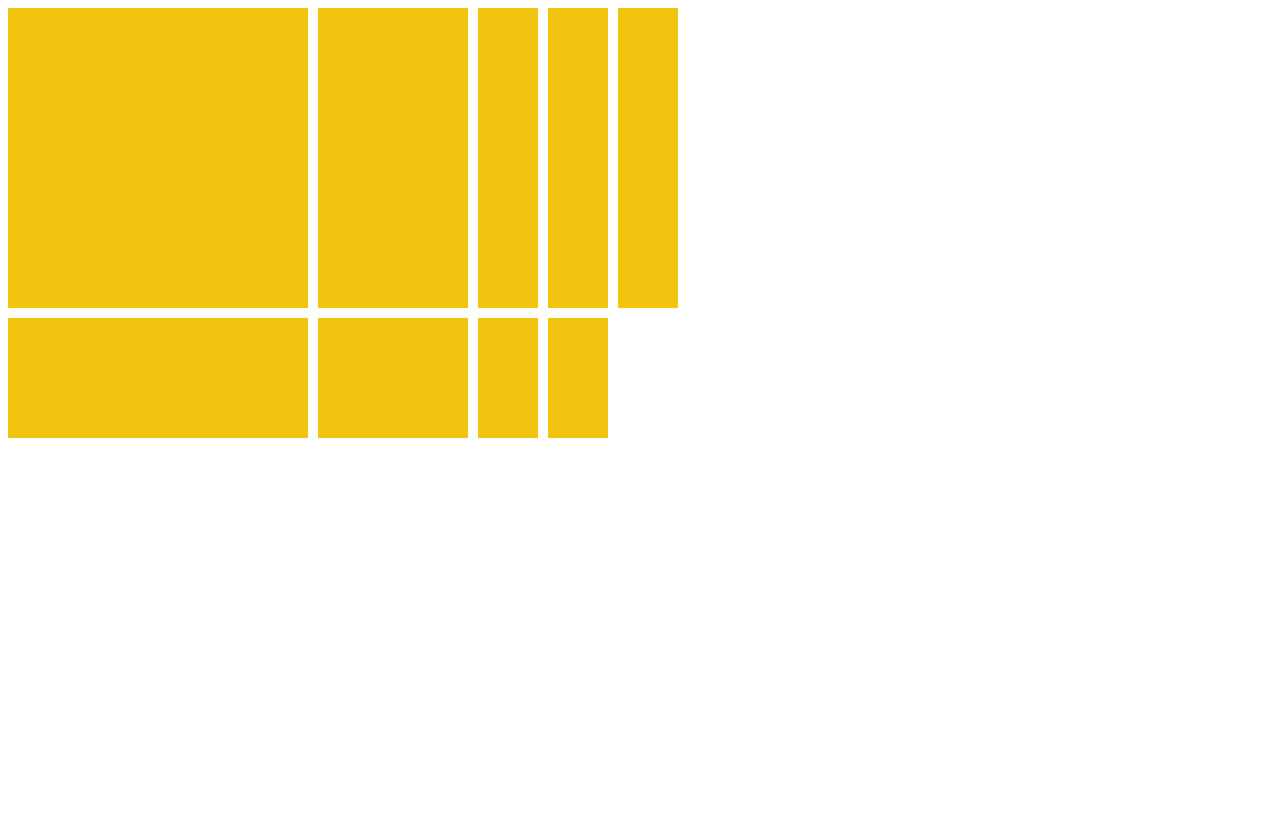
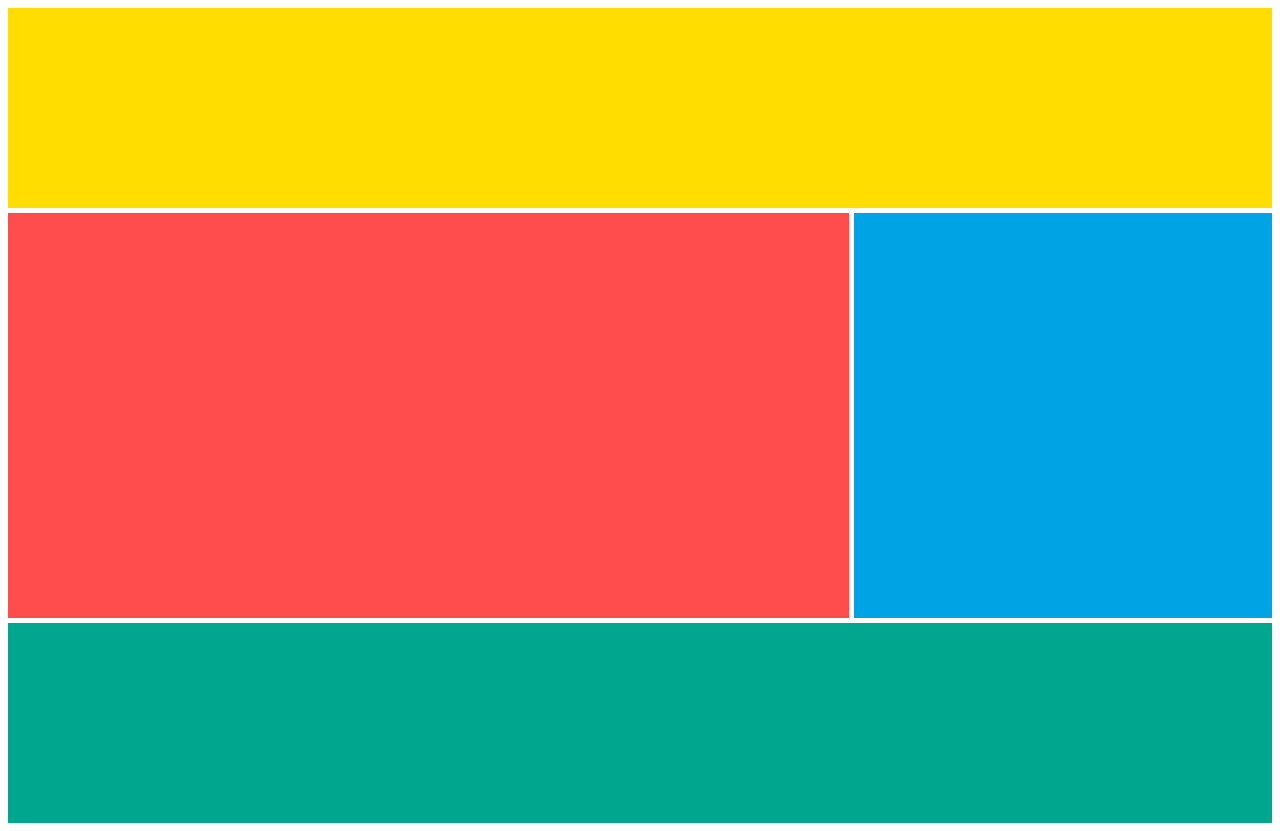
Before and after one commit to jonsoku/css_practice1, a plain HTML site: page grid.html in a window 1280 px wide. Before the commit the page ends 800 px from the top, so only its background shows below. Drawn offline with Linux system fonts and the light colour scheme.

Commit message:
grid template areas

```diff
--- a/grid.html
+++ b/grid.html
@@ -9,30 +9,40 @@
     <style>
         .father{
             display:grid;
-            grid-template-columns: 300px 150px;
-            grid-template-rows: 300px 120px;
-            grid-gap: 10px;
-            /* 만약 더 많은 컬럼과 로우가있다면*/
-            grid-auto-columns: 60px;
-            grid-auto-flow: column;
+            grid-auto-rows: 200px;
+            grid-gap: 5px;
+            grid-template-areas:
+                    "header header header"
+                    "content content sidebar"
+                    "content content sidebar"
+                    "footer footer footer"
         }
 
-        .box{
-            background-color: #f1c40f;
+        .first{
+            grid-area:header;
+            background-color: #ffdd00;
         }
+        .second{
+            grid-area: sidebar;
+            background-color: #00a4e4;
+        }
+        .third{
+            grid-area:footer;
+            background-color: #00a78e
+        }
+        .fourth{
+            grid-area:content;
+            background-color: #ff4c4c
+        }
+
     </style>
 </head>
 <body>
 <div class="father">
-    <div class="box"></div>
-    <div class="box"></div>
-    <div class="box"></div>
-    <div class="box"></div>
-    <div class="box"></div>
-    <div class="box"></div>
-    <div class="box"></div>
-    <div class="box"></div>
-    <div class="box"></div>
+    <div class="first"></div>
+    <div class="second"></div>
+    <div class="third"></div>
+    <div class="fourth"></div>
 </div>
 </body>
 </html>
```
Also changed, not shown: README.md.
